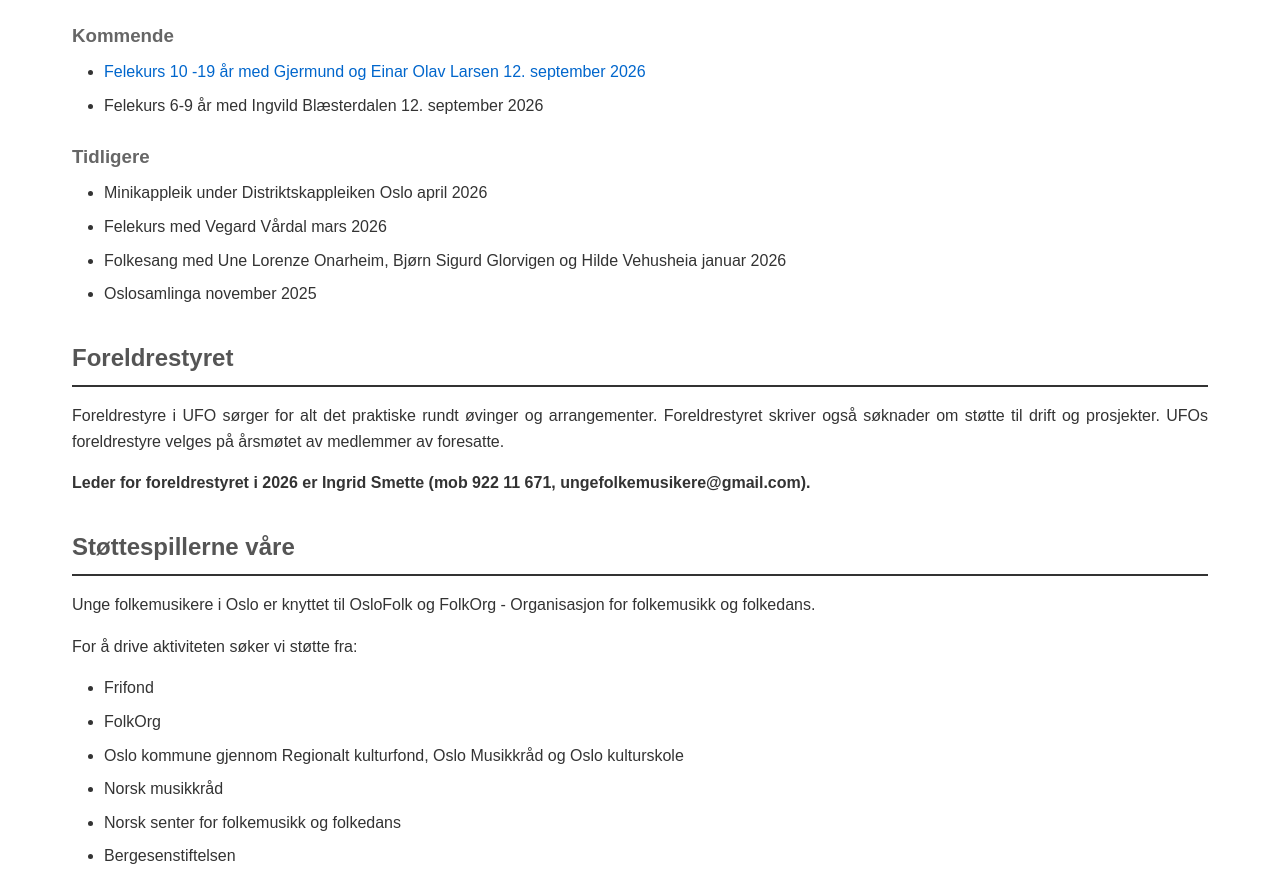
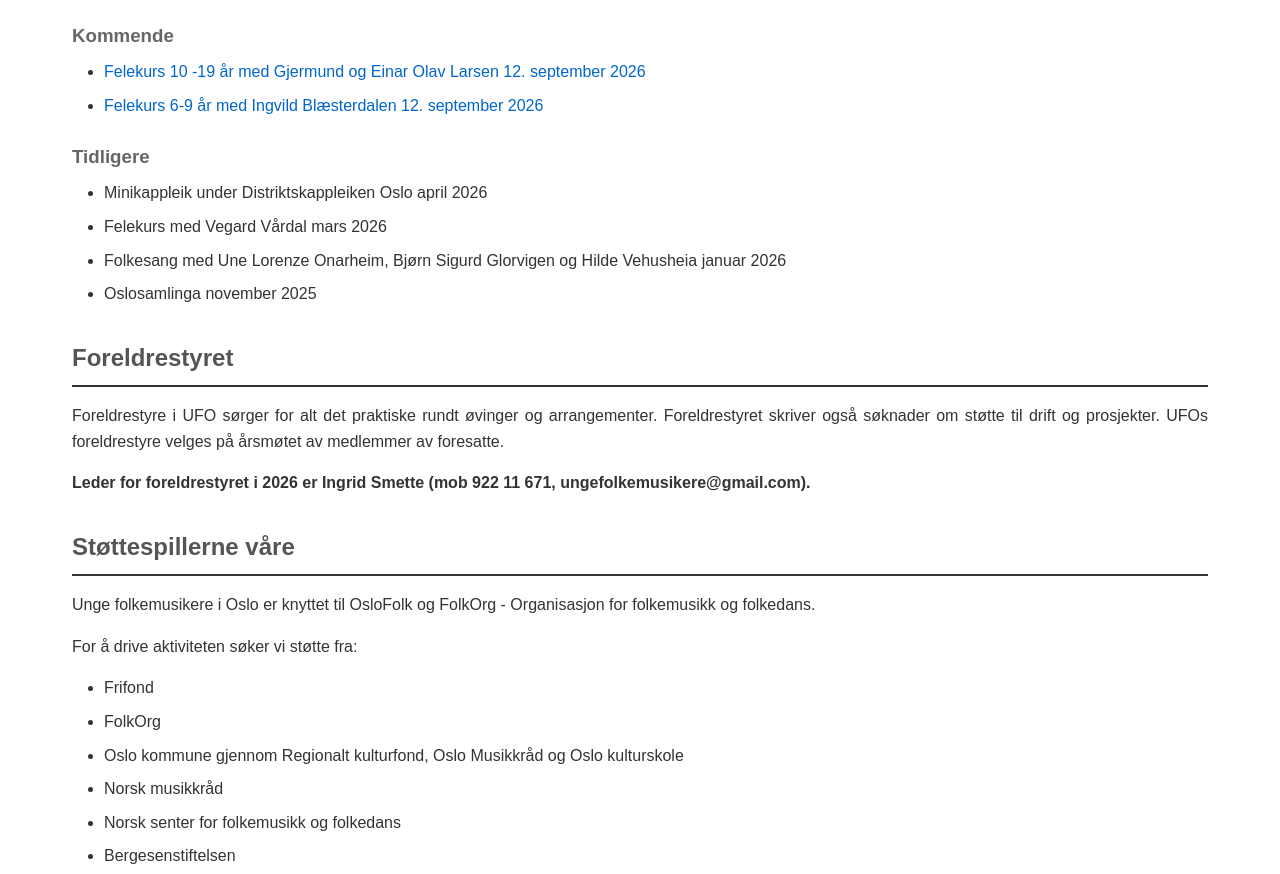
Before and after one commit to QQQ-2025/QQQ-2025.github.io, a plain HTML site: page index.html in a window 1280 px wide. Shown: the part 3548-4422 px from the top of the page. Drawn offline with Linux system fonts and the light colour scheme.

Commit message:
Add link to Felekurs 6-9 år event

```diff
--- a/index.html
+++ b/index.html
@@ -193,7 +193,7 @@
         <h3>Kommende</h3>
         <ul>
             <li><a href="https://ufo.hoopla.no/event/1949326679" target="_blank">Felekurs 10 -19 år med Gjermund og Einar Olav Larsen 12. september 2026</a></li>
-            <li>Felekurs 6-9 år med Ingvild Blæsterdalen 12. september 2026</li>
+            <li><a href="https://qqq-2025.github.io/index.html" target="_blank">Felekurs 6-9 år med Ingvild Blæsterdalen 12. september 2026</a></li>
         </ul>
 
         <h3>Tidligere</h3>
```
